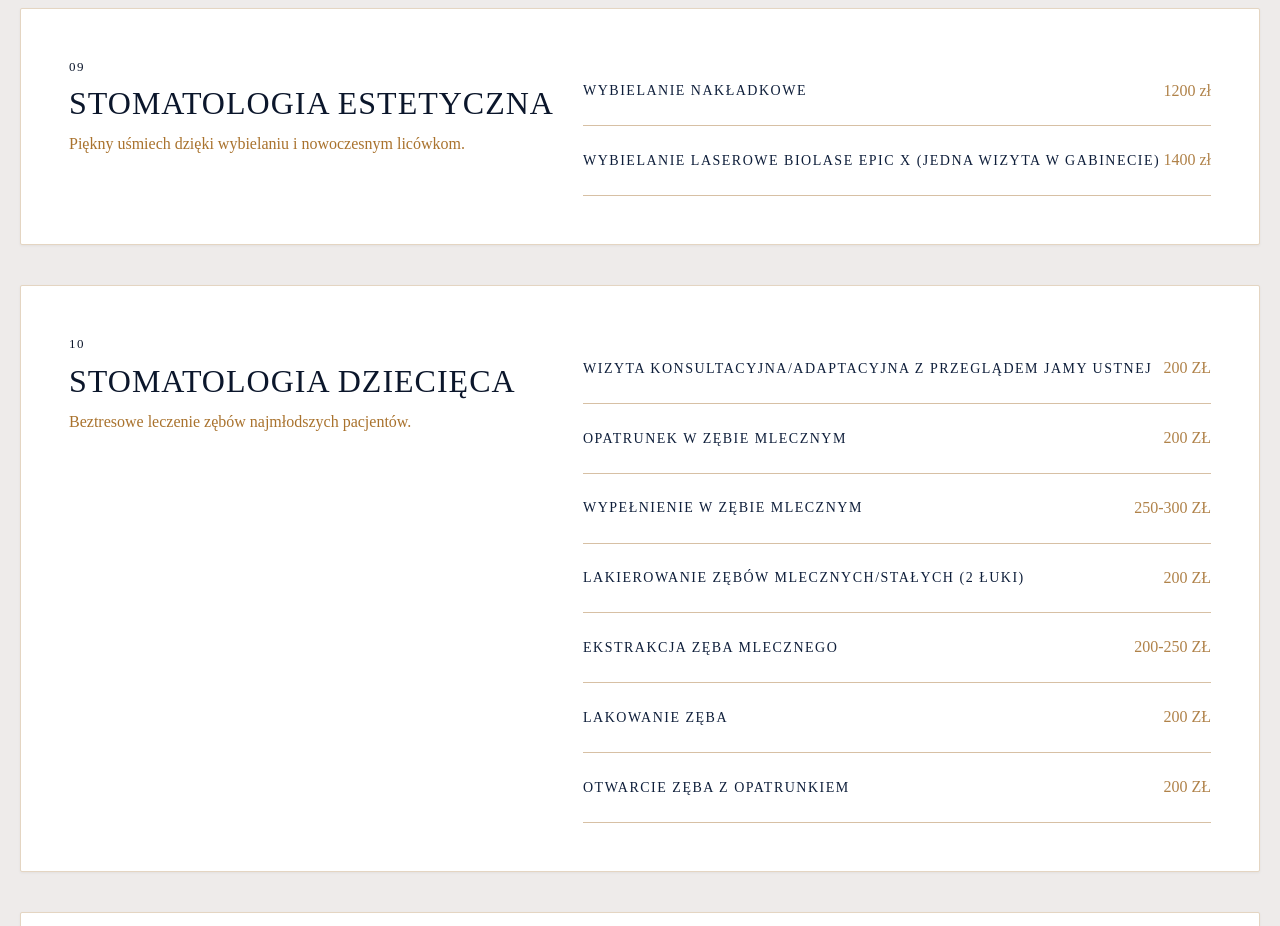
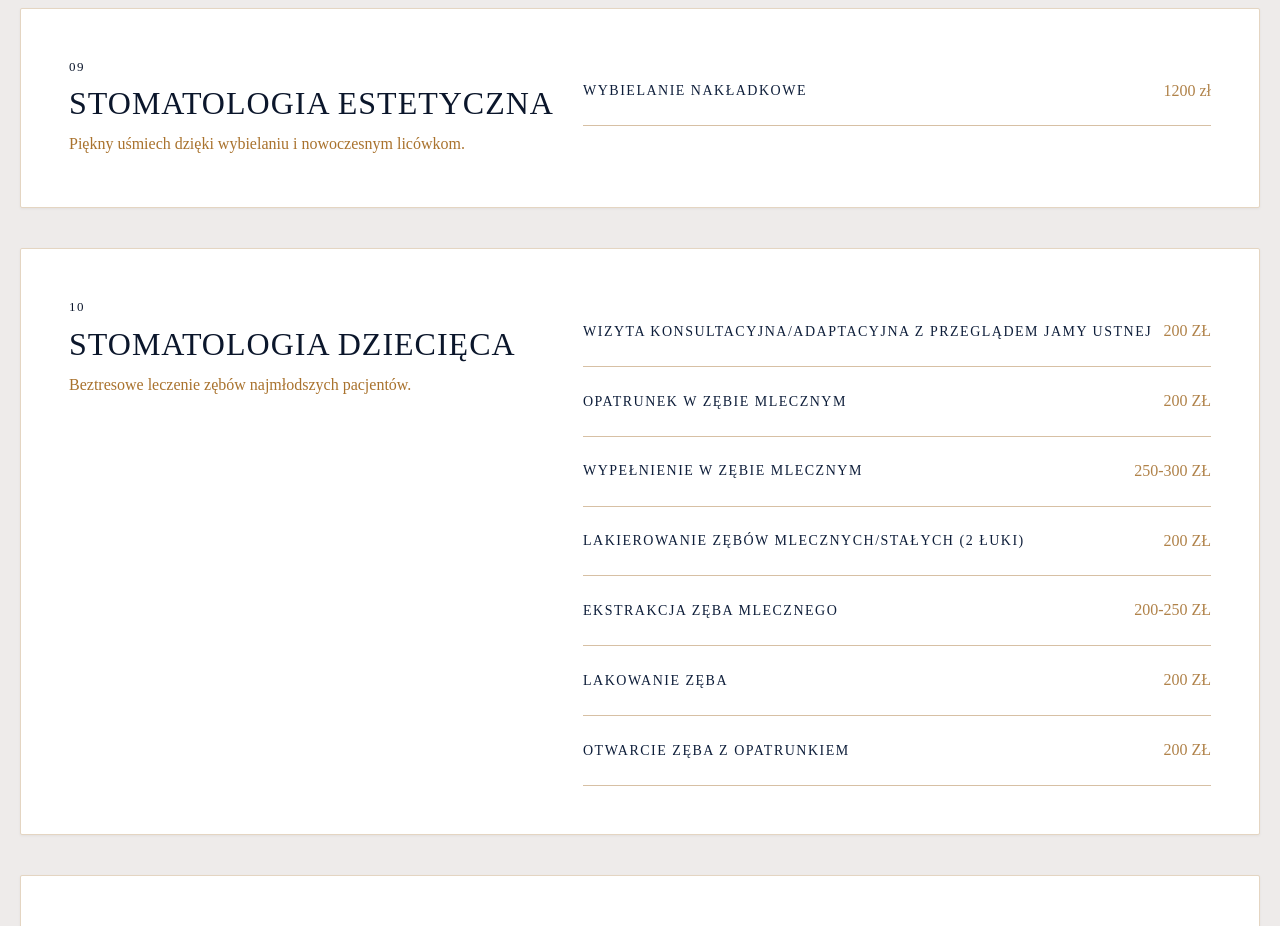
Before and after one commit to AriaAman/StronaMarysiaV2, a Nuxt app: page /cennik in a window 1280 px wide. Shown: the part 5340-6266 px from the top of the page. Built offline with nearby package versions, Linux system fonts and the light colour scheme; a web font is replaced by a local one.

Commit message:
delete one price

```diff
--- a/components/Cennik/CennikBloc.vue
+++ b/components/Cennik/CennikBloc.vue
@@ -125,7 +125,6 @@ const categories = [
     description: 'Piękny uśmiech dzięki wybielaniu i nowoczesnym licówkom.',
     services: [
       { name: 'Wybielanie nakładkowe', price: '1200 zł' },
-      { name: 'Wybielanie laserowe BIOLASE EPIC X (jedna wizyta w gabinecie)', price: '1400 zł' },
     ]
   },
   {
```
Also changed, not shown: components/HomePage/HeroSection.vue (line endings or trailing spaces), components/HomePage/ServisDentaires.vue (line endings or trailing spaces), components/HomePage/TheWholeTeam.vue (line endings or trailing spaces), components/Uslugi/ServicesHero.vue (line endings or trailing spaces), nuxt.config.ts (line endings or trailing spaces).
